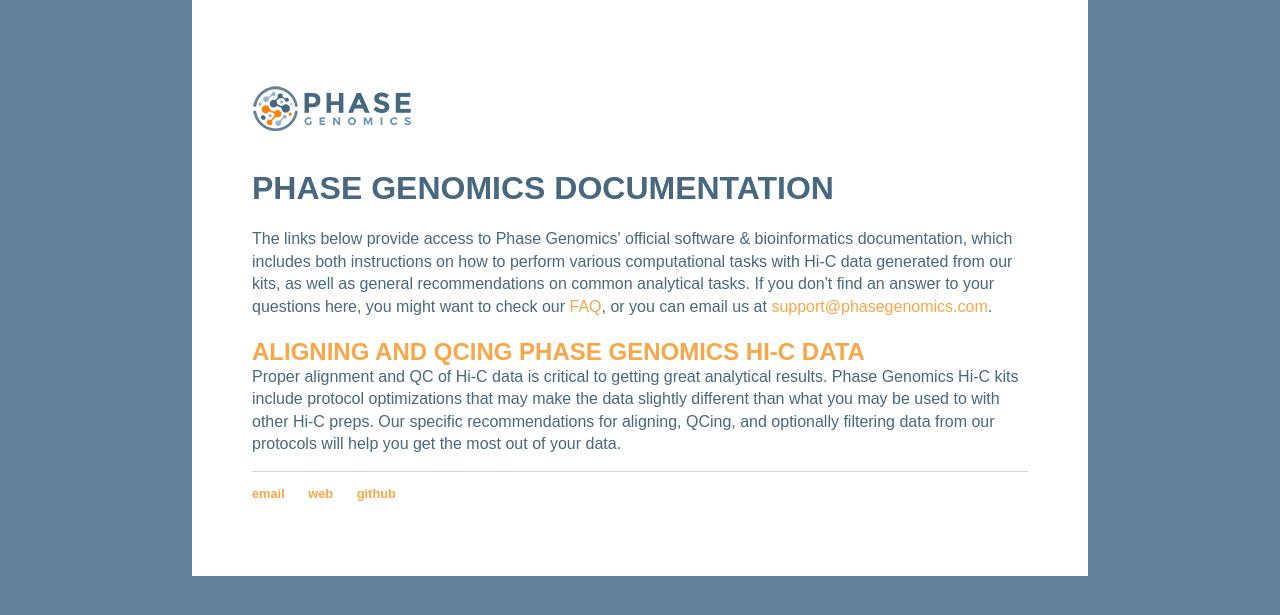
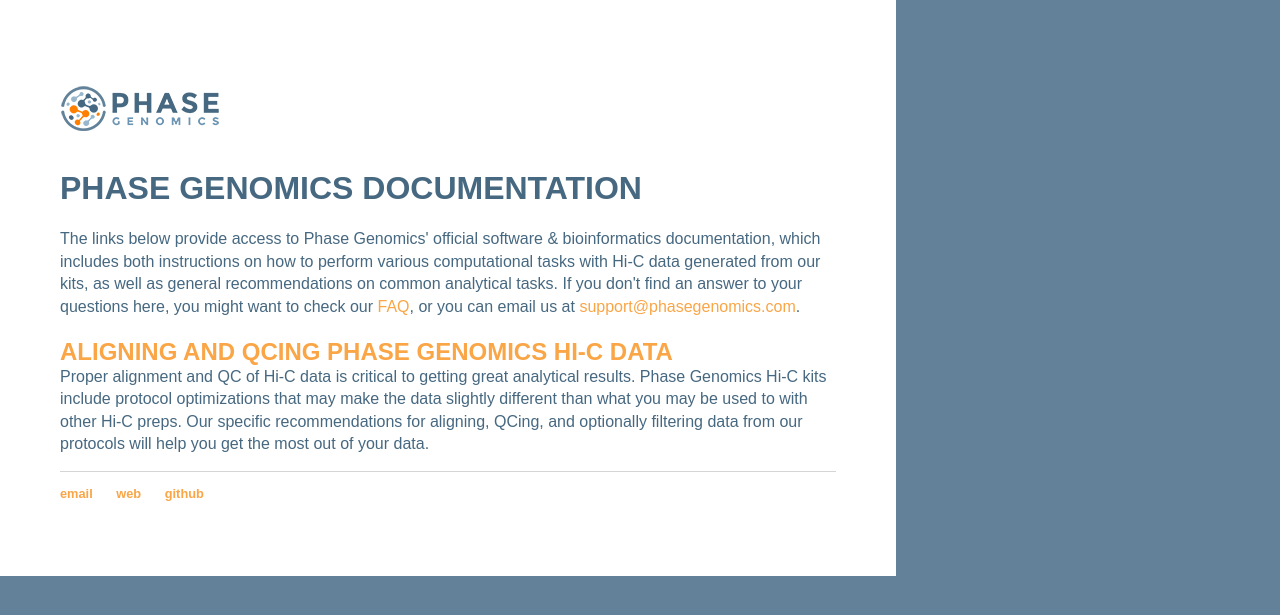
Before and after one commit to phasegenomics/phasegenomics.github.io, a Jekyll site: the page built from index.html, in a window 1280 px wide. Shown: the top 615 px of the page. Built offline with Jekyll 4.4.1, drawn with Linux system fonts in a browser that asks for light colours.

Commit message:
Style update

```diff
--- a/css/main.css
+++ b/css/main.css
@@ -1,7 +1,6 @@
 body {
-    margin: 0px auto;
+    margin: 0px;
     width: 70%;
-    padding-bottom: 0px;
 }
 nav ul, footer ul {
 	font-family: 'Montserrat', sans-serif;
```
